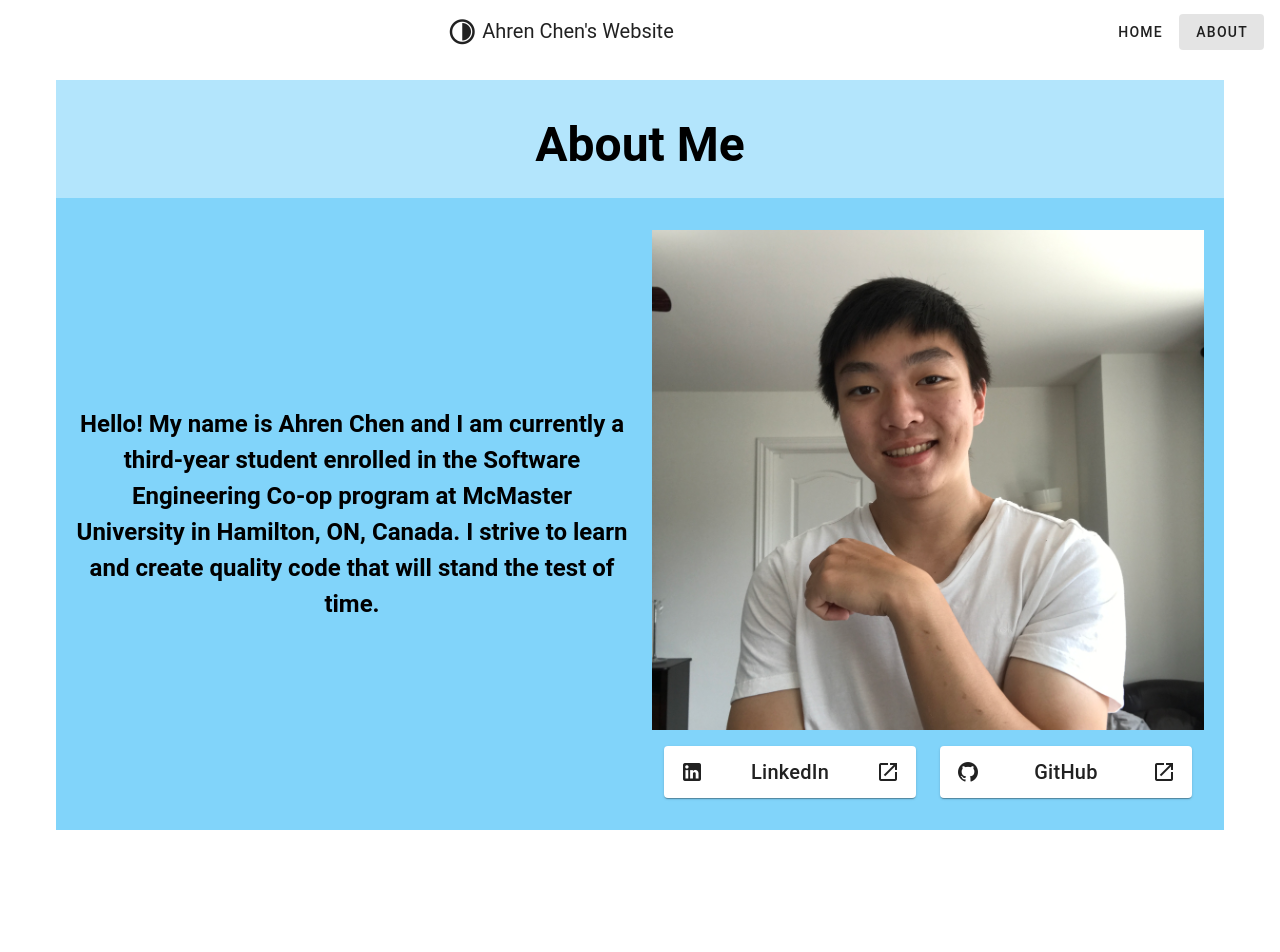
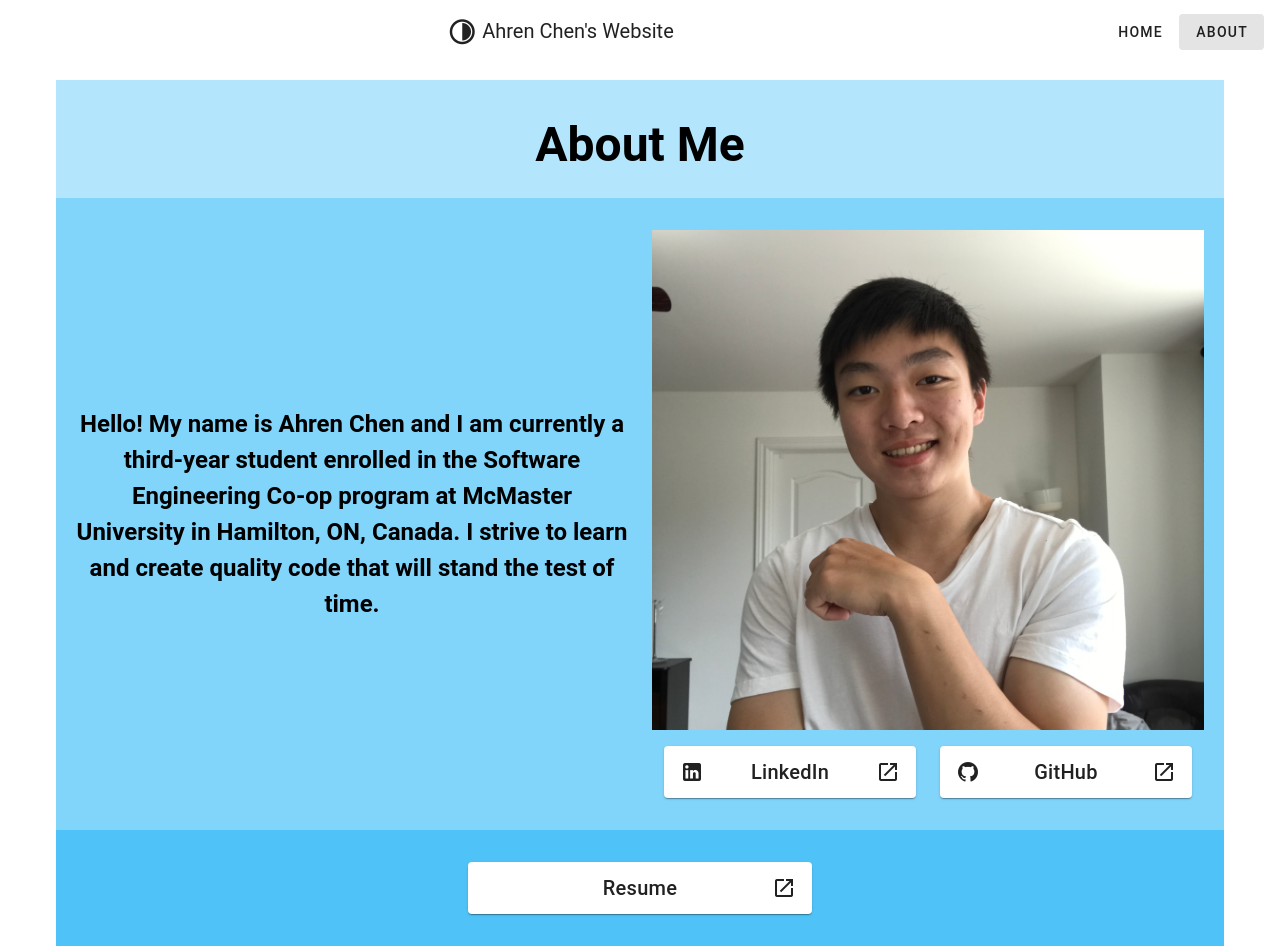
Before and after one commit to Ahren-Chen/Ahren-Chen.github.io, a Vue app: page /about in a window 1280 px wide. Shown: the top 952 px of the page. Built offline with nearby package versions, Linux system fonts and the light colour scheme.

Commit message:
Added resume to About Me page

```diff
--- a/src/components/AboutPage.vue
+++ b/src/components/AboutPage.vue
@@ -48,8 +48,22 @@
                         </v-col>
                     </v-row>
                 </v-col>
+            </v-row>
 
-
+            <v-row class="py-5 mb-2 d-flex align-center justify-center bg-light-blue-lighten-2">
+                <!-- PDF of Resume Here -->
+                <v-col>
+                    <v-card
+                        append-icon="mdi-open-in-new"
+                        class="mx-auto"
+                        href="./Ahren_Chen_Resume.pdf"
+                        max-width="344"
+                        prepend-icon="mdi-file-pdf"
+                        rel="noopener noreferrer"
+                        target="_blank"
+                        title="Resume">
+                    </v-card>
+                </v-col>
             </v-row>
         </v-responsive>
     </v-container>
--- a/src/views/About.vue
+++ b/src/views/About.vue
@@ -1,10 +1,8 @@
 <template>
     <AboutPage />
-    <HelloWorld />
 
 </template>
 
 <script setup>
     import AboutPage from '@/components/AboutPage.vue'
-    import HelloWorld from '@/components/HelloWorld.vue';
 </script>
```
Also changed, not shown: 2 other files (tests, documents, lock files or other folders).
